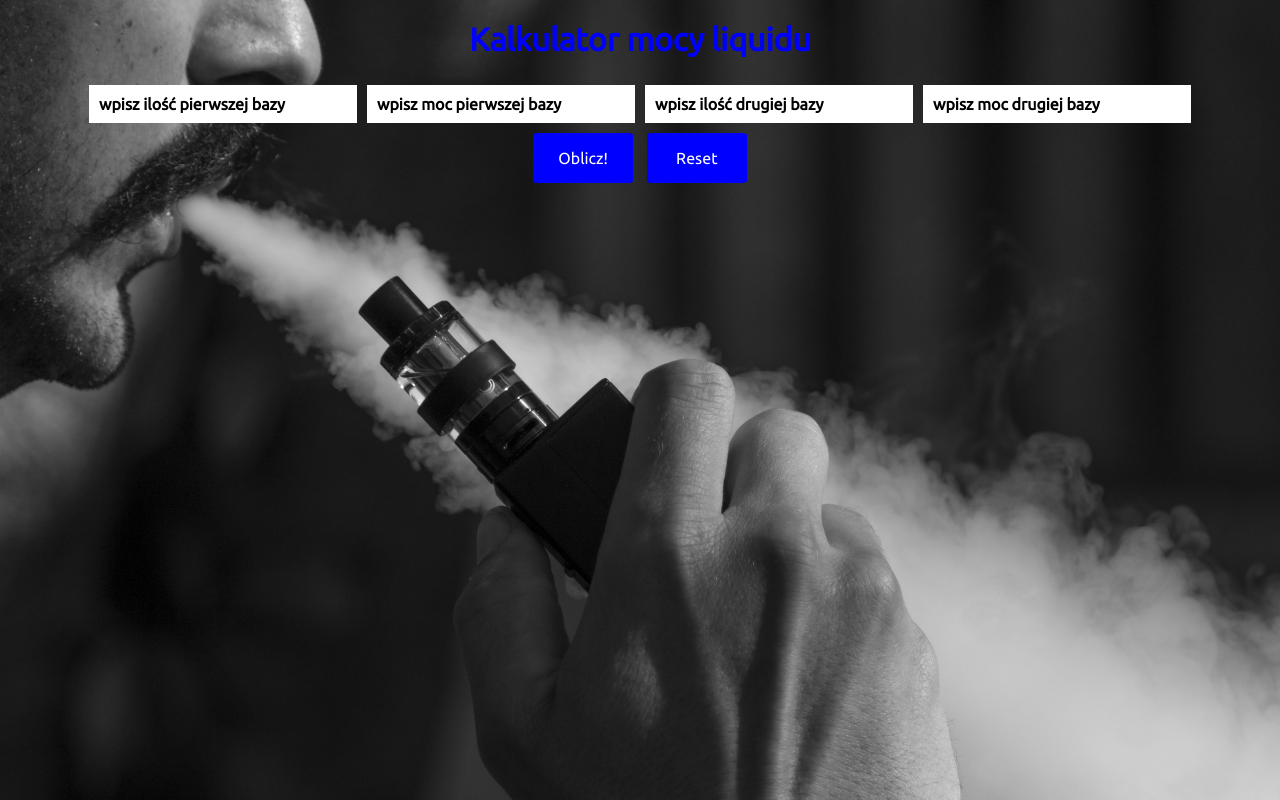
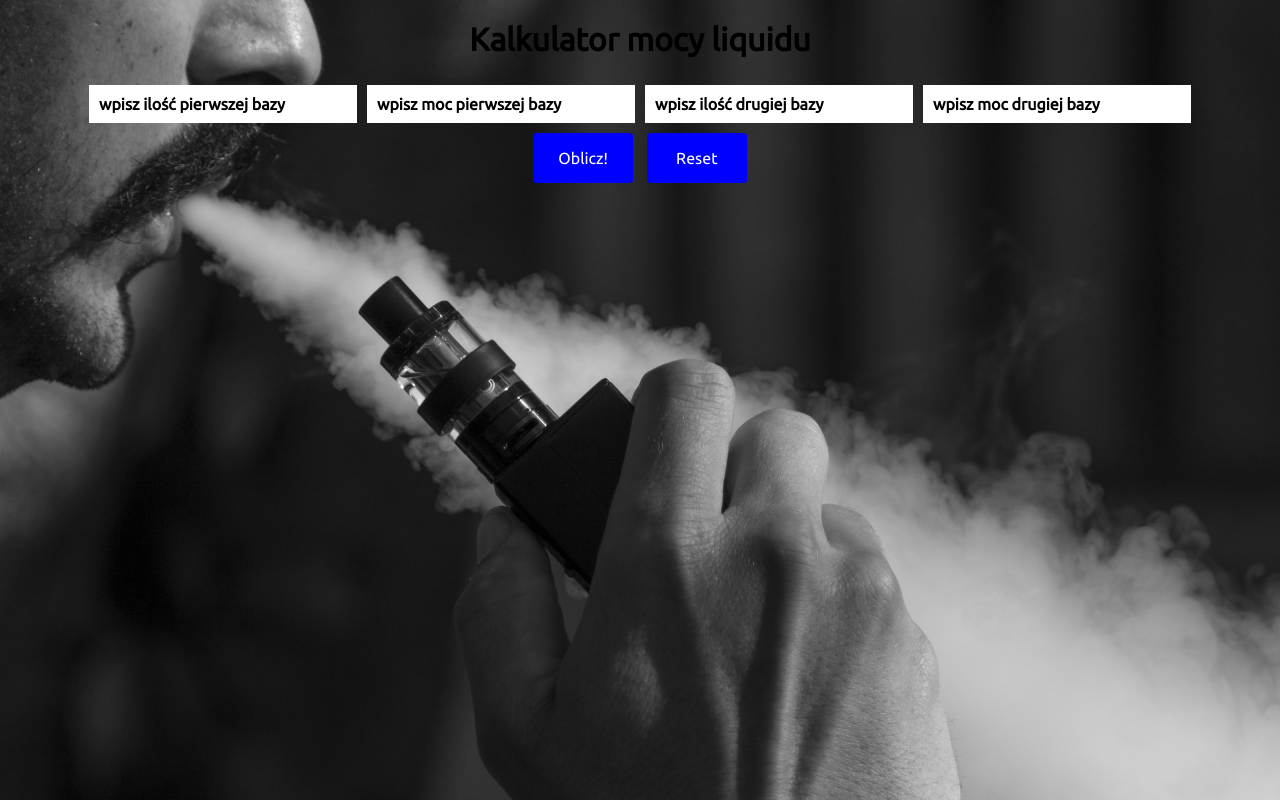
Before and after one commit to laszej/liquidcalc, a plain HTML site: page index.html in a window 1280 px wide. Drawn offline with Linux system fonts and the light colour scheme.

Commit message:
Update index.html

```diff
--- a/index.html
+++ b/index.html
@@ -9,7 +9,7 @@
     <title>Kalkulator mocy liquidu</title>
 </head>
 <body>
-<h1 style="color: blue;">Kalkulator mocy liquidu</h1>
+<h1 style="color: black;">Kalkulator mocy liquidu</h1>
 <div id="kalkulator">
 <input type="number" id = "baza1" placeholder="wpisz ilość pierwszej bazy" onkeyup="digits(this)">
 <input type="number" id = "moc1" placeholder="wpisz moc pierwszej bazy" onkeyup="digits(this)">
```
